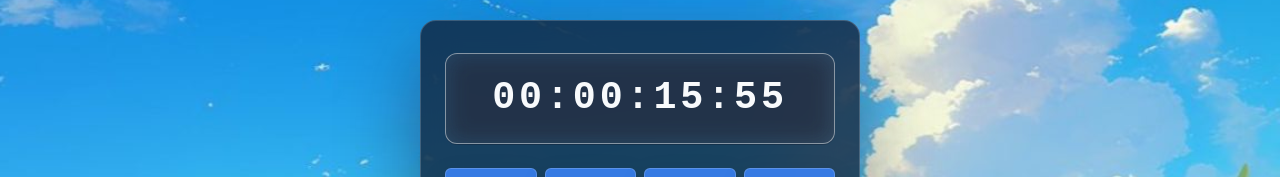
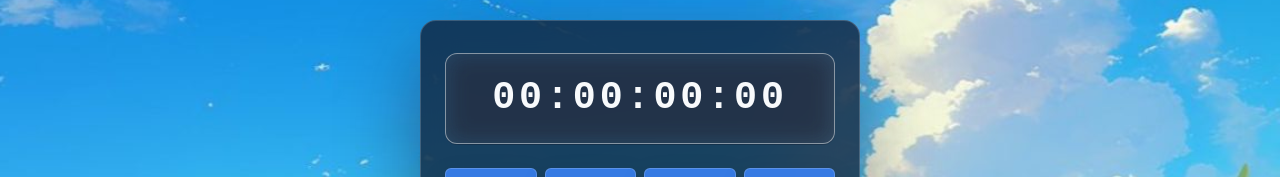
Before and after one commit to Mohammedasif786/Mini-Project-of-MERN, a React (Vite) app in the folder LapStopWatchSimple/: page / in a window 1280 px wide. Shown: the part 124-301 px from the top of the page. Built offline with nearby package versions, Linux system fonts and the light colour scheme.

Commit message:
Start & Pause CP

```diff
--- a/LapStopWatchSimple/src/App.tsx
+++ b/LapStopWatchSimple/src/App.tsx
@@ -1,12 +1,39 @@
-import Stopwatch2 from "./components/Stopwatch2"
+import { useState } from "react";
+import Stopwatch2 from "./components/Stopwatch2";
+import { TimeData, type LapEntry, type TimeFomartDisplay } from "./context/timerHandling";
 
 function App() {
+  const [elapsed, setElapsed] = useState<number>(0);
+
+  const [isRunning, setIsRunning] = useState<boolean>(false);
+
+  const [laps, setLaps] = useState<LapEntry[]>([]);
+
+  const [startTime, setStartTime] = useState<TimeFomartDisplay | null>(null);
+
+  const [intervalId, setIntervalId] = useState<number | null>(null);
+  const [startEngine, setStartEngine] = useState<boolean>(false);
+
+  const allWorkingData = {
+    elapsed,
+    setElapsed,
+    isRunning,
+    setIsRunning,
+    laps,
+    setLaps,
+    startTime,
+    setStartTime,
+    intervalId,
+    setIntervalId,
+    startEngine,
+    setStartEngine,
+  };
 
   return (
-    <>
-    <Stopwatch2/>
-    </>
-  )
+    <TimeData.Provider value={allWorkingData}>
+      <Stopwatch2 />
+    </TimeData.Provider>
+  );
 }
 
-export default App
+export default App;
--- a/LapStopWatchSimple/src/components/ControlBtns.tsx
+++ b/LapStopWatchSimple/src/components/ControlBtns.tsx
@@ -1,4 +1,5 @@
 import { Box, Button } from "@mui/material";
+import { useDataHandler } from "../context/timerHandling";
 
 type ControlBtnsProps = {
   buttons: string[];
@@ -9,6 +10,8 @@ export default function ControlBtns({
   buttons,
   onAction = () => {},
 }: ControlBtnsProps) {
+  let dummy = {Hour: 0, Minute: 0, Second: 0, nanoSec: 0};
+  const {setIsRunning, setStartEngine, startEngine} = useDataHandler(dummy);
   return (
     <Box className="flex gap-2">
       {buttons.map((label) => (
@@ -16,7 +19,17 @@ export default function ControlBtns({
           key={label}
           variant="contained"
           disableElevation
-          onClick={() => onAction(label)}
+          disabled={(startEngine && label === "Start")? true : false}
+          onClick={() => {
+            if (label === "Pause") {
+              setIsRunning((prev) => !prev);
+            }
+            if(label === "Start") {
+              setStartEngine(true);
+              setIsRunning(true);
+            }
+            onAction(label);
+          }}
           sx={{
             flex: 1,
             bgcolor: "rgba(59, 130, 246, 0.88)",
--- a/LapStopWatchSimple/src/components/Stopwatch2.tsx
+++ b/LapStopWatchSimple/src/components/Stopwatch2.tsx
@@ -11,10 +11,12 @@ import {
 import ControlBtns from "./ControlBtns";
 import LapTables from "./LapTables";
 import TimerDisplay from "./TimerDisplay";
+import { useDataHandler } from "../context/timerHandling";
 
 // ─── Mock Data ────────────────────────────────────────────────────────────────
 
-const displayTime = "00:00:15:55";
+const displayTime = "00:00:00:00";
+const emptyDisplay = { Hour: 0, Minute: 0, Second: 0, nanoSec: 0 };
 const controlButtons = ["Start", "Pause", "Lap", "Reset"];
 
 const mockLaps = [
@@ -29,6 +31,16 @@ const mockLaps = [
 // ─── Blueprint ────────────────────────────────────────────────────────────────
 
 export default function StopwatchBlueprint() {
+  const initialTime = {
+    nanoSec: Number(displayTime.split(":").at(3)),
+    Second: Number(displayTime.split(":").at(2)),
+    Minute: Number(displayTime.split(":").at(1)),
+    Hour: Number(displayTime.split(":").at(0)),
+  };
+
+  const { startTime, startEngine } = useDataHandler(initialTime);
+  const timerDisplayValue = startTime ?? initialTime;
+
   return (
     <Box
       className="min-h-screen flex items-center justify-center p-6"
@@ -54,7 +66,9 @@ export default function StopwatchBlueprint() {
         }}
       >
         <Box className="px-6 pt-8 pb-4 bg-transparent">
-          <TimerDisplay displayTime={displayTime} />
+          <TimerDisplay
+            displayTime={startEngine ? timerDisplayValue : emptyDisplay}
+          />
           <ControlBtns
             buttons={controlButtons}
             onAction={(label) => console.log(label)}
--- a/LapStopWatchSimple/src/components/TimerDisplay.tsx
+++ b/LapStopWatchSimple/src/components/TimerDisplay.tsx
@@ -1,10 +1,50 @@
+import { useEffect } from "react";
 import { Paper, Typography } from "@mui/material";
+import {
+  useDataHandler,
+  type TimeFomartDisplay,
+} from "../context/timerHandling";
 
 type TimerDisplayProps = {
-  displayTime: string;
+  displayTime: TimeFomartDisplay;
 };
 
 export default function TimerDisplay({ displayTime }: TimerDisplayProps) {
+  const { startTime, setStartTime, isRunning  } =
+    useDataHandler(displayTime);
+  const { Hour, Minute, Second, nanoSec } = startTime ?? displayTime;
+
+  useEffect(() => {
+    const interval = window.setInterval(() => {
+      setStartTime((prev) => {
+        const current = prev ?? displayTime;
+        const { Hour, Minute, Second, nanoSec } = current;
+
+        if (Hour === 59 && Minute === 59 && Second === 59 && nanoSec === 99) {
+          return { Hour: 0, Minute: 0, Second: 0, nanoSec: 0 };
+        }
+
+        const nextNano = nanoSec + 1;
+        const nextSecond = nextNano > 99 ? Second + 1 : Second;
+        const nextMinute = nextSecond > 59 ? Minute + 1 : Minute;
+        const nextHour = nextMinute > 59 ? Hour + 1 : Hour;
+
+        if (!isRunning) {
+          return { Hour, Minute, Second, nanoSec };
+        }
+
+        return {
+          Hour: nextHour > 59 ? 0 : nextHour,
+          Minute: nextMinute > 59 ? 0 : nextMinute,
+          Second: nextSecond > 59 ? 0 : nextSecond,
+          nanoSec: nextNano > 99 ? 0 : nextNano,
+        };
+      });
+    }, 10);
+
+    return () => window.clearInterval(interval);
+  }, [displayTime, isRunning, setStartTime]);
+
   return (
     <Paper
       variant="outlined"
@@ -27,7 +67,12 @@ export default function TimerDisplay({ displayTime }: TimerDisplayProps) {
           letterSpacing: "0.1em",
         }}
       >
-        {displayTime}
+        {`${Hour.toString().padStart(2, "0")}:${Minute.toString().padStart(
+          2,
+          "0",
+        )}:${Second.toString().padStart(2, "0")}:${nanoSec
+          .toString()
+          .padStart(2, "0")}`}
       </Typography>
     </Paper>
   );
--- a/LapStopWatchSimple/src/context/timerHandling.ts
+++ b/LapStopWatchSimple/src/context/timerHandling.ts
@@ -1,9 +1,39 @@
-const [elapsed, setElapsed] = useState<number>(0);
+import { createContext, useContext } from "react";
+export interface LapEntry {
+  id: number;
+  label: string;
+  lapTime: number;
+  totalTime: number;
+}
 
-const [isRunning, setIsRunning] = useState<boolean>(false);
+export interface TimeFomartDisplay {
+  nanoSec: number;
+  Second: number;
+  Minute: number;
+  Hour: number;
+}
 
-const [laps, setLaps] = useState<LapEntry[]>([]);
+export interface TimeContextType {
+  elapsed: number;
+  setElapsed: React.Dispatch<React.SetStateAction<number>>;
+  isRunning: boolean;
+  setIsRunning: React.Dispatch<React.SetStateAction<boolean>>;
+  startEngine: boolean;
+  setStartEngine: React.Dispatch<React.SetStateAction<boolean>>;
+  laps: LapEntry[];
+  setLaps: React.Dispatch<React.SetStateAction<LapEntry[]>>;
+  startTime: TimeFomartDisplay | null;
+  setStartTime: React.Dispatch<React.SetStateAction<TimeFomartDisplay | null>>;
+  intervalId: number | null;
+  setIntervalId: React.Dispatch<React.SetStateAction<number | null>>;
+}
 
-const [startTime, setStartTime] = useState<number | null>(null);
+export const TimeData = createContext<TimeContextType | null>(null);
 
-const [intervalId, setIntervalId] = useState<NodeJS.Timeout | null>(null);
+export function useDataHandler(p0: { nanoSec: number; Second: number; Minute: number; Hour: number; }) {
+  const context = useContext(TimeData);
+  if (!context) {
+    throw new Error("useDataHandler must be used within a TimeDataProvider");
+  }
+  return context;
+}
```
